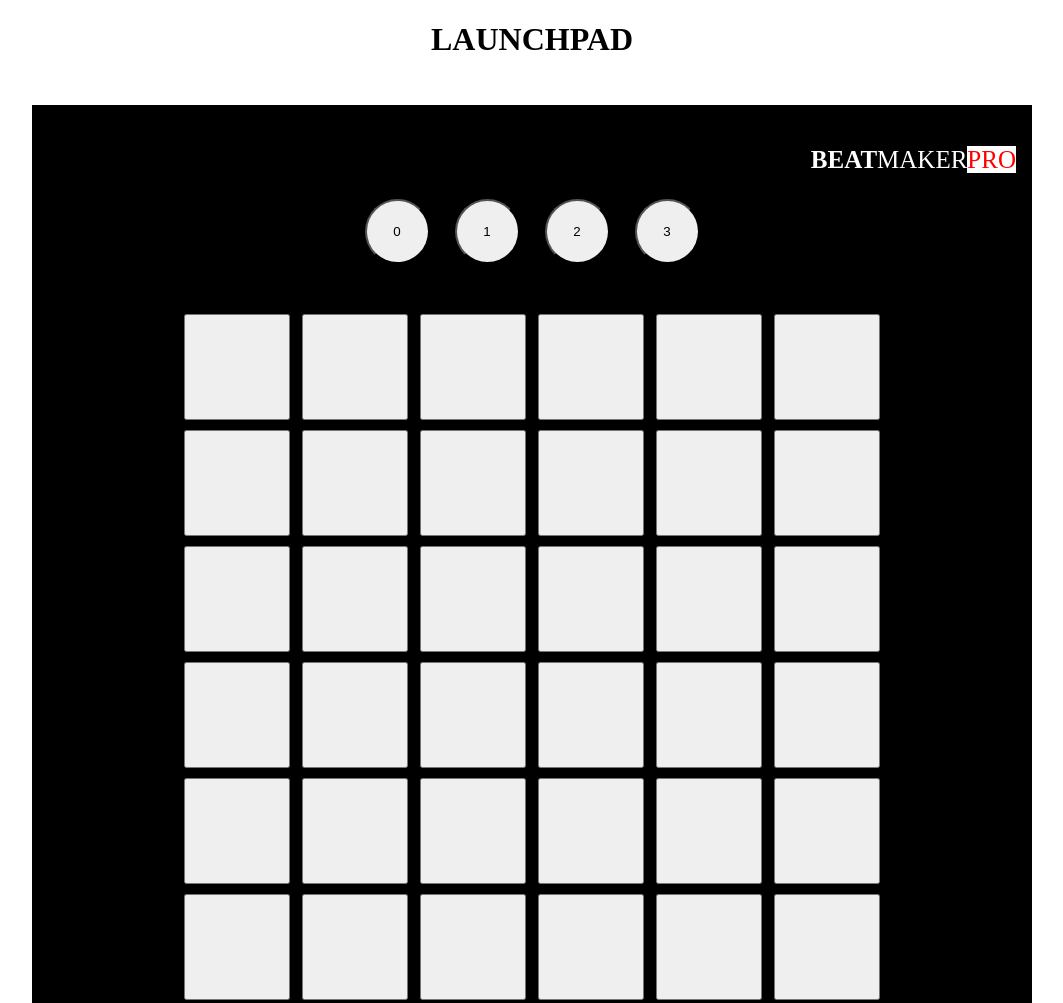
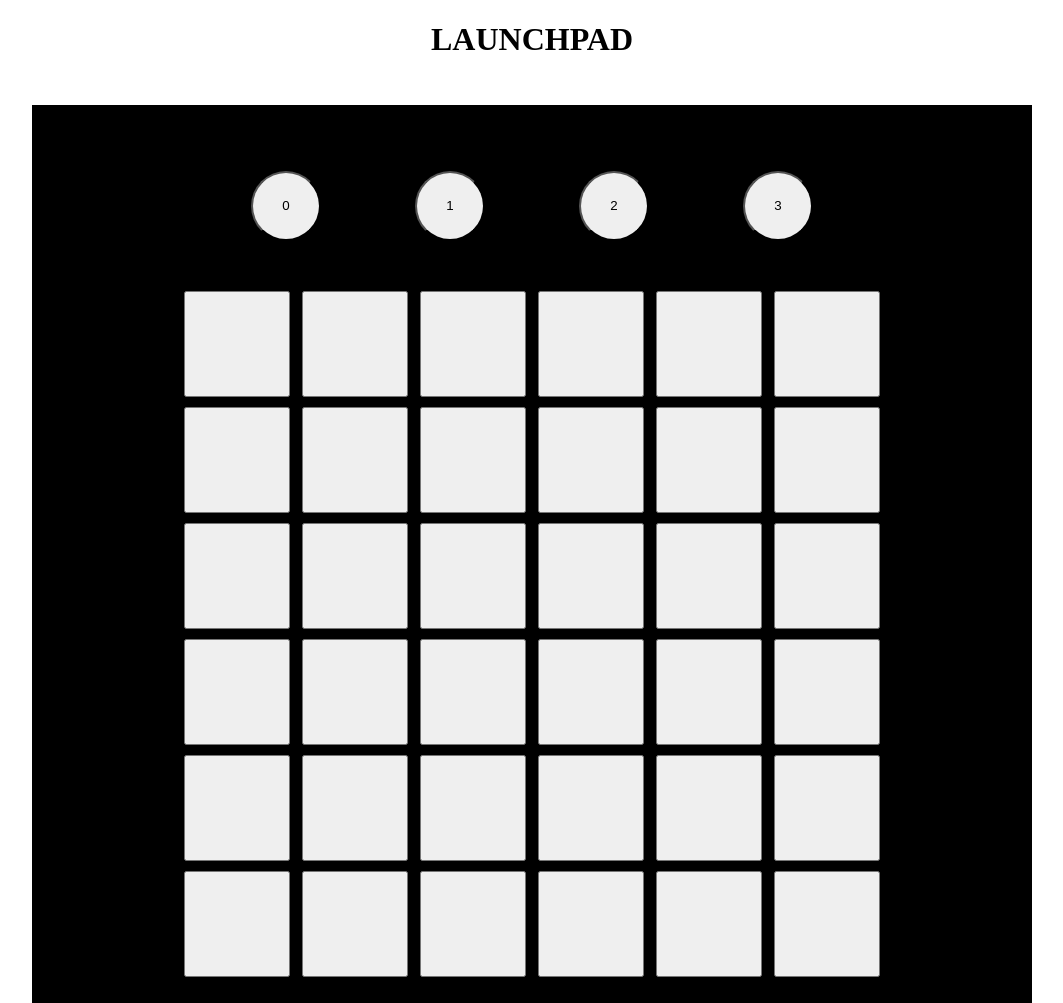
Before and after one commit to Davhho-dev/launchpad, a plain HTML site: page index.html in a window 1280 px wide. Shown: the top 1003 px of the page, without its empty margins (108-1171 px from the left). Drawn offline with Linux system fonts and the light colour scheme.

Commit message:
Remove logo on launchpad and fixed spacing of round buttons

```diff
--- a/index.html
+++ b/index.html
@@ -8,7 +8,6 @@
     <body>
         <h1>LAUNCHPAD</h1>
         <div class="launchpad-container">
-            <p><span class="beat">BEAT</span>MAKER<span class="pro">PRO</span></p>
             <div class="inner-container">
                 <div class="arrow-container"></div>
                 <div class="button-container"></div>
--- a/style.css
+++ b/style.css
@@ -25,33 +25,17 @@ h1 {
     padding: 15px;
 }
 
-
-.beat{
-    font-weight: 900;
-    color:white;
-}
-
-.pro {
-    background-color: white;
-    color: red;
-}
-
-p {
-    color: white;
-    font-size: 25px;
-}
-
 .arrow-container {
     display: flex;
-    justify-content: center;
+    justify-content: space-evenly;
     align-items: center;
-    width: 900px;
+    width: 700px;
     gap: 25px;
 }
 
 .arrow {
-    width: 65px;
-    height: 65px;
+    width: 70px;
+    height: 70px;
     border-radius: 50px;
 }
 
@@ -61,6 +45,7 @@ p {
     justify-content: space-between;
     align-items: center;
     gap: 50px;
+    margin: 50px;
 }
 
 .button-container {
```
